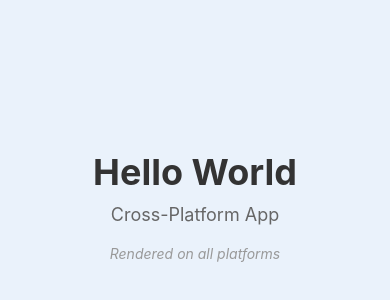
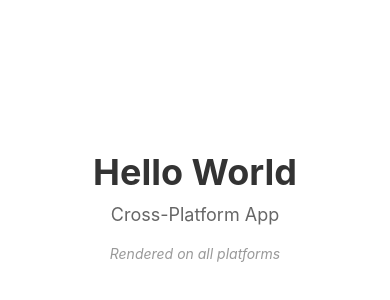
Before and after one commit to larx1/demo_webpage_1, a React Native app in the folder shared/: screen / in a window 390 px wide. Shown: the part 216-516 px from the top of the page. Built offline with nearby package versions, Linux system fonts and the light colour scheme.

Commit message:
Revert container background color to white

```diff
--- a/shared/App.tsx
+++ b/shared/App.tsx
@@ -15,7 +15,7 @@ export default function App() {
 const styles = StyleSheet.create({
   container: {
     flex: 1,
-    backgroundColor: '#EAF2FB',
+    backgroundColor: '#fff',
     alignItems: 'center',
     justifyContent: 'center',
   },
```
